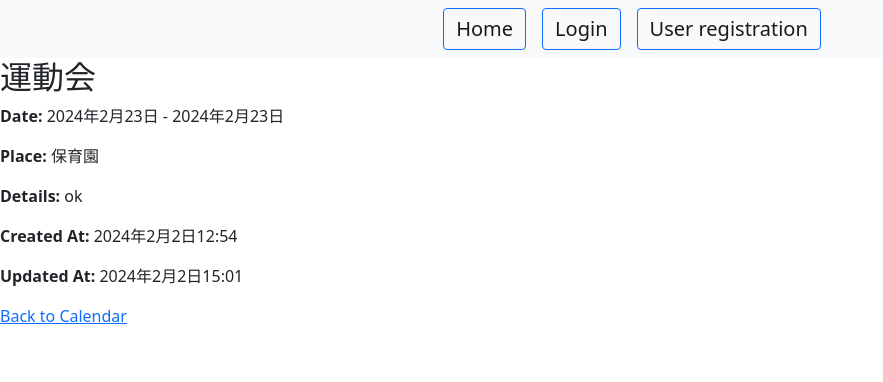
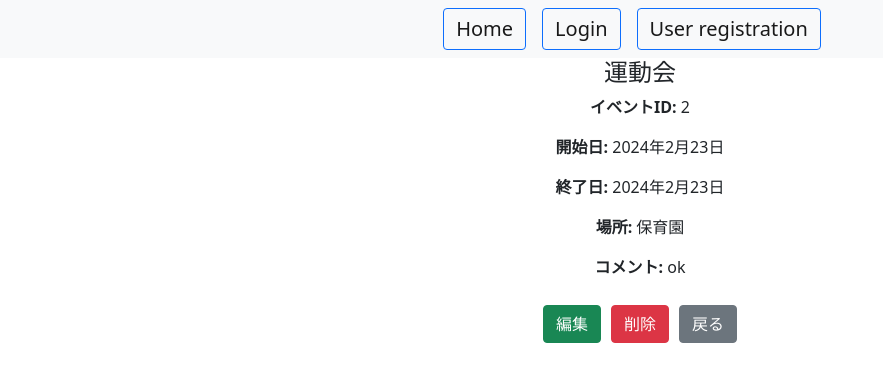
Before and after one commit to yamanaka8338yuki/Contact.Repository, a Django app: page /event_app/event/2/ in a window 1280 px wide. Shown: the top 382 px of the page, without its empty margins (0-883 px from the left). Run offline with Django 4.2, Linux system fonts and the light colour scheme; data comes from the database, SQL or seed files in the repository; both versions use the stored data as it was after the commit.

Commit message:
初めてのコミット

```diff
--- a/event_app/urls.py
+++ b/event_app/urls.py
@@ -9,5 +9,7 @@ urlpatterns = [
     path('calendar/', views.event_calendar, name='event_calendar'),
     path('add/', views.add_event, name='add_event'),
     path('event/<int:event_id>/', views.event_detail, name='event_detail'),
+    path('event/<int:event_id>/edit/', views.edit_event, name='edit_event'),
+    path('event/<int:event_id>/delete/', views.delete_event, name='delete_event'),
     path('api/events/', views.api_events, name='api_events'),
 ]
--- a/event_app/views.py
+++ b/event_app/views.py
@@ -15,7 +15,6 @@ def add_event(request):
         form = EventForm(request.POST)
         if form.is_valid():
             form.save()
-            messages.success(request, 'Event has been successfully added.')
             return redirect('event_app:event_calendar')
     else:
         form = EventForm()
@@ -40,3 +39,25 @@ def api_events(request):
         })
 
     return JsonResponse(event_list, safe=False)
+
+def edit_event(request, event_id):
+    event = get_object_or_404(Event, pk=event_id)
+
+    if request.method == 'POST':
+        form = EventForm(request.POST, instance=event)
+        if form.is_valid():
+            form.save()
+            return redirect('event_app:event_detail', event_id=event_id)
+    else:
+        form = EventForm(instance=event)
+
+    return render(request, 'event_app/edit_event.html', {'form': form, 'event': event})
+
+def delete_event(request, event_id):
+    event = get_object_or_404(Event, pk=event_id)
+
+    if request.method == 'POST':
+        event.delete()
+        return redirect('event_app:event_calendar')
+
+    return render(request, 'event_app/delete_event.html', {'event': event})
--- a/templates/contactbook_app/home.html
+++ b/templates/contactbook_app/home.html
@@ -7,5 +7,6 @@
       {% endfor %}
     {% endif %}
     <h2>ContactBookへようこそ</h2>
+    <h3 style="font-size: 1.2em; margin-top: 10px;">連絡事項やイベント事を共有し、スムーズにコミュニケーションを。</h3>
 </div>
 {% endblock %}
--- a/templates/event_app/event_detail.html
+++ b/templates/event_app/event_detail.html
@@ -1,13 +1,23 @@
-<!-- templates/event_app/event_detail.html -->
-
 {% extends 'base.html' %}
 
 {% block content %}
-  <h2>{{ event.event_title }}</h2>
-  <p><strong>Date:</strong> {{ event.event_init_date }} - {{ event.event_last_date }}</p>
-  <p><strong>Place:</strong> {{ event.event_place }}</p>
-  <p><strong>Details:</strong> {{ event.comments }}</p>
-  <p><strong>Created At:</strong> {{ event.created_at }}</p>
-  <p><strong>Updated At:</strong> {{ event.updated_at }}</p>
-  <a href="{% url 'event_app:event_calendar' %}">Back to Calendar</a>
+  <div style="text-align: center; display: flex; flex-direction: column; align-items: center;">
+    <h1 style="font-size: 1.5em;">{{ event.event_title }}</h1>
+    <p><strong>イベントID:</strong> {{ event.event_id }}</p>
+    <p><strong>開始日:</strong> {{ event.event_init_date }}</p>
+    <p><strong>終了日:</strong> {{ event.event_last_date }}</p>
+    <p><strong>場所:</strong> {{ event.event_place }}</p>
+    <p><strong>コメント:</strong> {{ event.comments }}</p>
+
+    <div style="display: flex; gap: 10px; margin-top: 10px;"> {# ボタンを横一列に配置 #}
+      <a href="{% url 'event_app:edit_event' event_id=event.event_id %}" class="btn btn-success">編集</a>
+
+      <form method="post" action="{% url 'event_app:delete_event' event_id=event.event_id %}" style="display: inline;">
+        {% csrf_token %}
+        <button type="submit" class="btn btn-danger" onclick="return confirm('このイベントを削除してもよろしいですか？')">削除</button>
+      </form>
+
+      <a href="{% url 'event_app:event_calendar' %}" class="btn btn-secondary">戻る</a>
+    </div>
+  </div>
 {% endblock %}
```
Also changed, not shown: event_app/forms.py (+7 -0 lines), templates/event_app/add_event.html (+7 -6 lines), templates/event_app/edit_event.html (added, +13 -0 lines), templates/event_app/event_calendar.html (+7 -2 lines), db.sqlite3.
